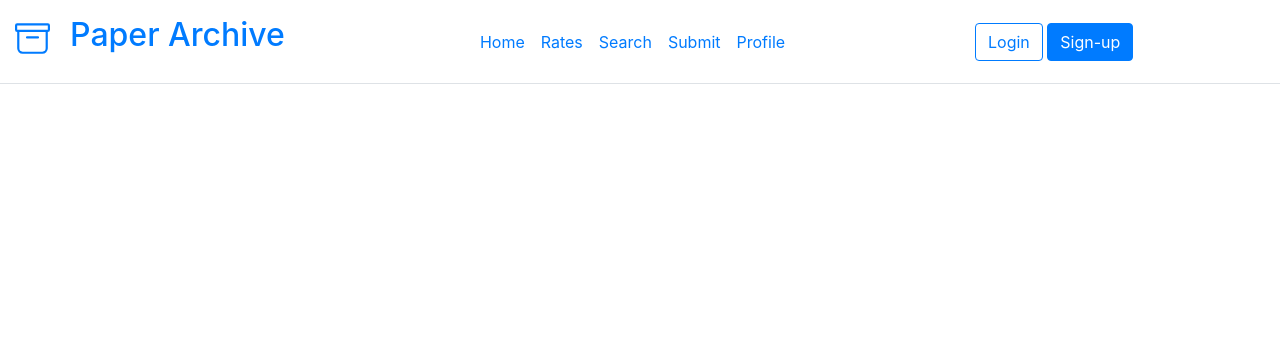
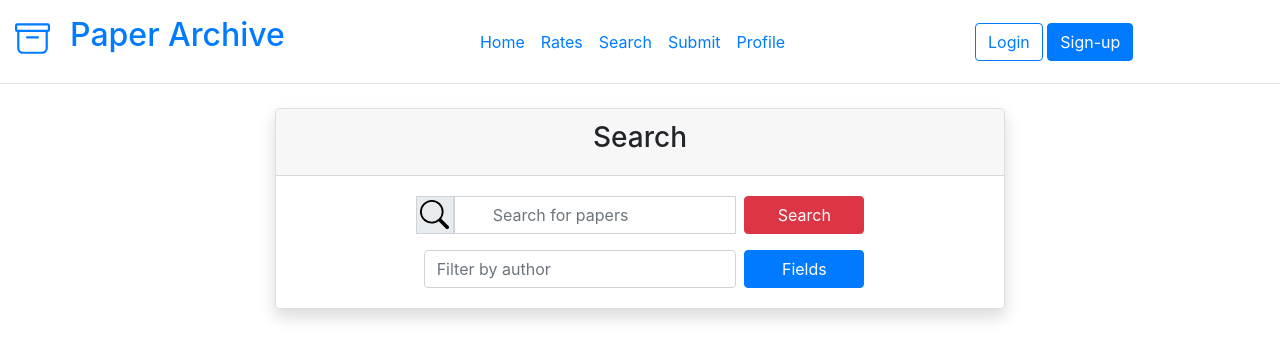
Before and after one commit to Jonik233/Paper-repository, a Django app: page /search/ in a window 1280 px wide. Shown: the top 359 px of the page. Run offline with Django 4.2, Linux system fonts and the light colour scheme; some libraries are stand-ins or nearby versions.

Commit message:
search page added

```diff
--- a/paper_repository/main/templates/main/base.html
+++ b/paper_repository/main/templates/main/base.html
@@ -5,6 +5,7 @@
   <meta name="viewport" content="width=device-width, initial-scale=1.0">
   <link rel="stylesheet" href="https://cdn.jsdelivr.net/npm/bootstrap@4.4.1/dist/css/bootstrap.min.css" integrity="sha384-Vkoo8x4CGsO3+Hhxv8T/Q5PaXtkKtu6ug5TOeNV6gBiFeWPGFN9MuhOf23Q9Ifjh" crossorigin="anonymous">
   <title>{%block title %}{% endblock %}</title>
+  {% block head %}{% endblock %}
 </head>
 <body>
   <header class="d-flex flex-wrap align-items-center justify-content-center justify-content-md-between py-3 mb-4 border-bottom">
@@ -31,5 +32,6 @@
     </div>
   </header>
   {% block content %}{% endblock %}
+  <script src="https://stackpath.bootstrapcdn.com/bootstrap/5.1.3/js/bootstrap.bundle.min.js"></script>
 </body>
 </html>
--- a/paper_repository/search/templates/search/search.html
+++ b/paper_repository/search/templates/search/search.html
@@ -1,2 +1,100 @@
 {% extends "main/base.html" %}
 {% load static %}
+
+{% block head %}
+    <style>
+        .custom-dropdown {
+            position: relative;
+            display: inline-block;
+        }
+
+        .custom-dropdown-menu {
+            display: none;
+            position: absolute;
+            background-color: #f9f9f9;
+            min-width: 160px;
+            box-shadow: 0px 8px 16px 0px rgba(0,0,0,0.2);
+            z-index: 1;
+        }
+
+        .custom-dropdown-menu a {
+            color: black;
+            padding: 12px 16px;
+            text-decoration: none;
+            display: block;
+        }
+
+        .custom-dropdown-menu a:hover {
+            background-color: #f1f1f1;
+        }
+
+        .custom-dropdown:hover .custom-dropdown-menu {
+            display: block;
+        }
+
+        .custom-dropdown:hover .dropbtn {
+            background-color: #3e8e41;
+        }
+
+        .input-group-text {
+            background-image: url("{% static 'icons/search.svg' %}");
+            background-repeat: no-repeat;
+            background-position: center;
+            background-size: 80%;
+            border-radius: 0rem;
+            align-items: center;
+            display: flex;
+            justify-content: center;
+            width: 2.375rem;
+        }
+
+        .input-group .form-control {
+            border-radius: .375rem;
+        }
+
+        .input-group .form-control:not(:last-child) {
+            padding-left: 2.375rem;
+        }
+    </style>
+{% endblock %}
+
+{% block content %}
+<div class="container mt-3">
+    <div class="row justify-content-center">
+      <div class="col-lg-8">
+        <div class="card shadow rounded-lg">
+          <div class="card-header text-center">
+            <h3>Search</h3>
+          </div>
+          <div class="card-body">
+
+            <!-- Search Field and Button -->
+            <div class="row justify-content-center mb-3">
+              <div class="col-md-8">
+                <div class="input-group">
+                  <span class="input-group-text" id="search-addon"></span>
+                  <input type="text" class="form-control" placeholder="Search for papers" aria-label="Search for papers" aria-describedby="search-addon">
+                  <button type="button" class="btn btn-danger" style="margin-left: 8px; width: 120px;">Search</button>
+                </div>
+              </div>
+            </div>
+
+            <!-- Author Field and Fields Dropdown -->
+            <div class="row justify-content-center">
+              <div class="col-md-8">
+                <div class="d-flex">
+                  <div class="flex-grow-1 me-3 mx-2">
+                    <input type="text" class="form-control" placeholder="Filter by author" aria-label="Filter by author">
+                  </div>
+                  <div>
+                    <button class="btn btn-primary dropbtn" style="width: 120px;">Fields</button>
+                  </div>
+                </div>
+              </div>
+            </div>
+          </div>
+        </div>
+      </div>
+    </div>
+  </div>
+{% endblock %}
```
Also changed, not shown: paper_repository/search/static/icons/search.svg (added).
